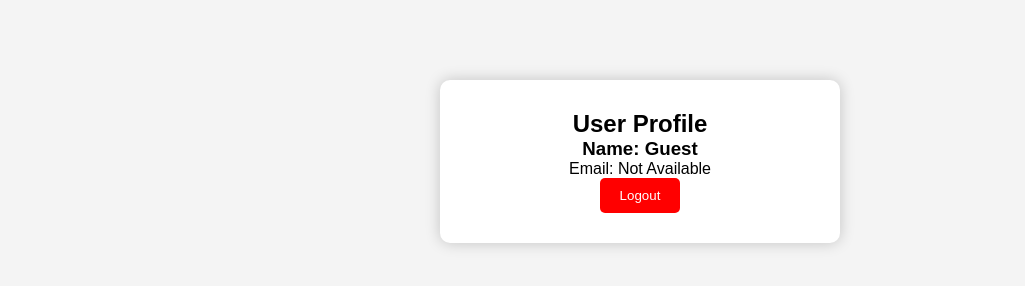
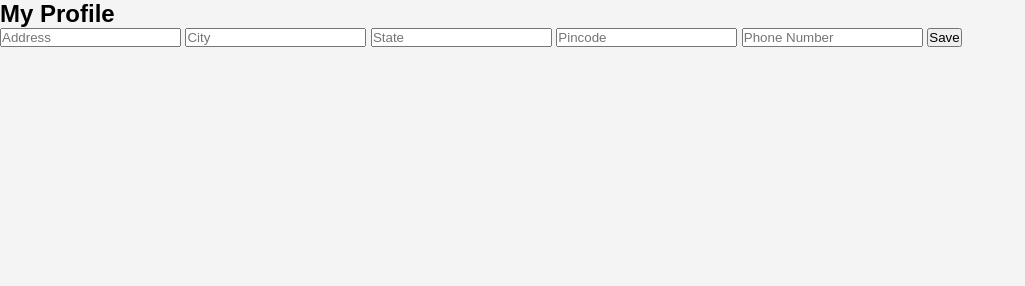
Before and after one commit to swathithokala2-rgb/Decodelab-internship-, a website: page profile.html in a window 1280 px wide. Shown: the whole page, without its empty margins (0-1025 px from the left). Drawn offline with Linux system fonts and the light colour scheme.

Commit message:
Added profile address feature

```diff
--- a/profile.html
+++ b/profile.html
@@ -6,16 +6,17 @@
 </head>
 <body>
 
-<div class="profile-container">
+<h2>My Profile</h2>
 
-    <h2>User Profile</h2>
+<input type="text" id="address" placeholder="Address">
+<input type="text" id="city" placeholder="City">
+<input type="text" id="state" placeholder="State">
+<input type="text" id="pincode" placeholder="Pincode">
+<input type="text" id="phone" placeholder="Phone Number">
 
-    <h3 id="profileName"></h3>
-    <p id="profileEmail"></p>
+<button onclick="saveProfile()">Save</button>
 
-    <button onclick="logout()">Logout</button>
-
-</div>
+<div id="profile"></div>
 
 <script src="profile.js"></script>
 
```
Also changed, not shown: project_2.js (+20 -17 lines).
